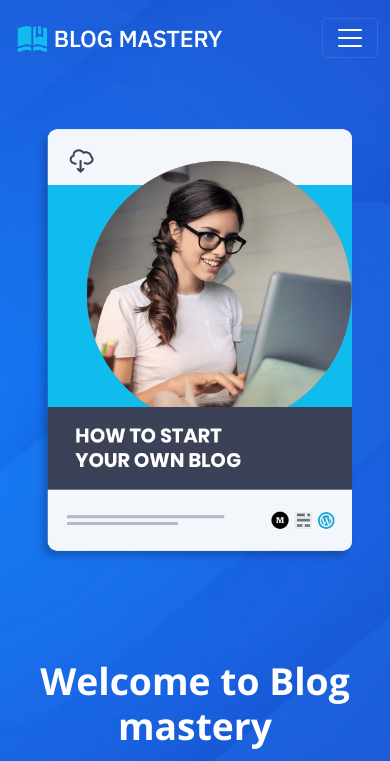
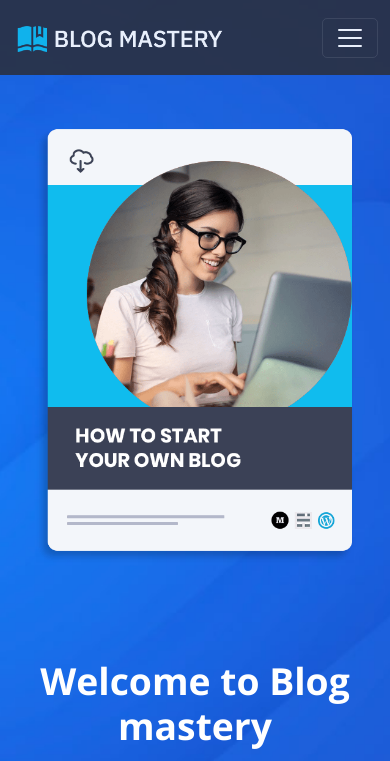
Before and after one commit to Solidesphere/ebook-blog, a website: page index.html in a window 390 px wide. Shown: the top 761 px of the page. Drawn offline with nearby package versions, Linux system fonts and the light colour scheme.

Commit message:
update navbar css

```diff
--- a/css/styles.css
+++ b/css/styles.css
@@ -42,3 +42,9 @@
     text-align: center;
   }
 }
+@media (max-width: 991px) {
+  .navbar {
+    background: var(--bs-dark);
+    opacity: 0.9;
+  }
+}
```
Also changed, not shown: readme.md.
